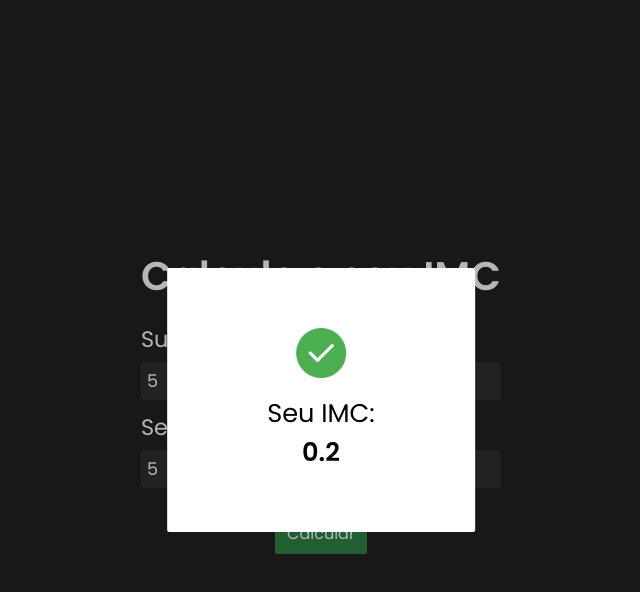
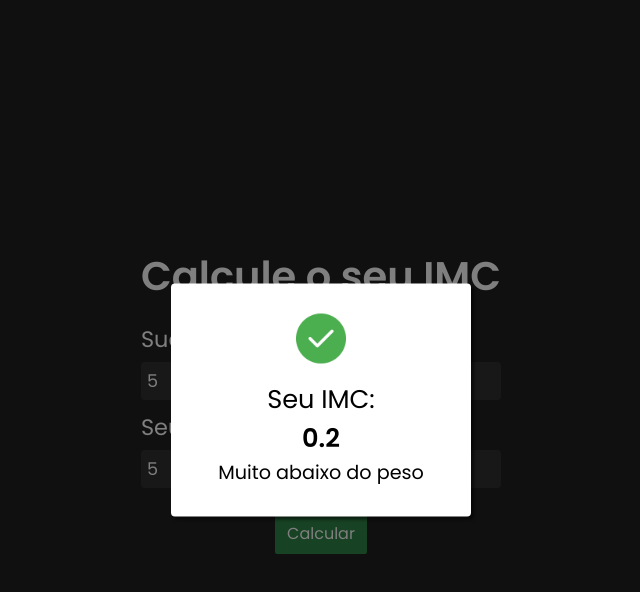
Before and after one commit to leeool/Calculadora-IMC-JS, a plain HTML site: page index.html in a window 1280 px wide. Both pictures are taken after typing "5", "5" into the empty fields and a click on the button "Calcular". Shown: the whole page, without its empty margins (319-959 px from the left). Drawn offline with Linux system fonts and the light colour scheme.

Commit message:
:sparkles: NEW: Add IMC Feedback Log

```diff
--- a/app.js
+++ b/app.js
@@ -2,40 +2,67 @@ const form = document.querySelector("form")
 const inputAltura = document.querySelector('[data-js="altura"]')
 const inputPeso = document.querySelector('[data-js="peso"]')
 const popUp = document.querySelector('[data-js="popup"]')
-const popUpImage = document.querySelector('[data-js="popup"] img')
 const resultadoContainer = document.querySelector('[data-js="resultado"]')
-const bgBlack = document.querySelector('[data-js="bg-black"]')
+const imcLogContainer = document.querySelector('[data-js="IMC-log"]')
 const main = document.querySelector("main")
 
 form.addEventListener("submit", (event) => {
   event.preventDefault()
-  const valorPeso = inputPeso.value
-  const valorAltura = inputAltura.value
-  const imc = valorPeso / Math.pow(valorAltura, 2)
+  const imcValue = inputPeso.value / Math.pow(inputAltura.value, 2)
 
-  insertInfoIntoDOM(imc)
+  insertInfoIntoDOM(imcValue)
 
   showAndRemovePopUp()
 })
 
-const insertInfoIntoDOM = (imc) => {
-  if (!imc || imc === Infinity) {
-    popUpImage.src = "./cross.png"
+const insertInfoIntoDOM = (imcValue) => {
+  if (!imcValue || imcValue === Infinity) {
+    imcLogContainer.textContent = ""
+    popUp.firstElementChild.src = "./cross.png"
     resultadoContainer.textContent = "Algo deu errado"
   } else {
-    popUpImage.src = "./correct.png"
-    resultadoContainer.textContent = String(imc).slice(0, 5)
+    popUp.firstElementChild.src = "./correct.png"
+    resultadoContainer.textContent = String(imcValue).slice(0, 5)
+    showIMCLog(imcValue)
   }
 }
 
 const showAndRemovePopUp = () => {
   popUp.classList.add("popup-show")
-  bgBlack.classList.remove("d-none")
+  popUp.previousElementSibling.classList.remove("d-none")
 
   main.addEventListener("click", (event) => {
-    if (event.target === bgBlack) {
+    if (event.target === popUp.previousElementSibling) {
       popUp.classList.remove("popup-show")
-      bgBlack.classList.add("d-none")
+      popUp.previousElementSibling.classList.add("d-none")
     }
   })
 }
+
+const showIMCLog = (imcValue) => {
+  const imcLog = {
+    value1: "Muito abaixo do peso",
+    value2: "Abaixo do peso",
+    value3: "Peso normal",
+    value4: "Acima do peso",
+    value5: "Obesidade I",
+    value6: "Obesidade II (severa)",
+    value7: "Obesidade III (mórbida)"
+  }
+
+  if (imcValue <= 17) {
+    imcLogContainer.textContent = imcLog.value1
+  } else if (imcValue <= 18.49) {
+    imcLogContainer.textContent = imcLog.value2
+  } else if (imcValue <= 24.99) {
+    imcLogContainer.textContent = imcLog.value3
+  } else if (imcValue <= 29.99) {
+    imcLogContainer.textContent = imcLog.value4
+  } else if (imcValue <= 34.99) {
+    imcLogContainer.textContent = imcLog.value5
+  } else if (imcValue <= 39.99) {
+    imcLogContainer.textContent = imcLog.value6
+  } else {
+    imcLogContainer.textContent = imcLog.value7
+  }
+}
--- a/index.html
+++ b/index.html
@@ -36,8 +36,8 @@
       <img src="correct.png" alt="" width="50" height="50">
       <p>Seu IMC:</p>
       <span class="resultado" data-js="resultado">RSTD</span>
+      <span class="imc-info" data-js="IMC-log"></span>
     </div>
-
 
   </main>
 
--- a/style.css
+++ b/style.css
@@ -78,10 +78,12 @@ h1 {
   display: flex;
   flex-direction: column;
   align-items: center;
-  padding: 60px 100px;
-  border-radius: 2px;
+  padding: 30px 30px;
+  width: 300px;
+  border-radius: 4px;
   font-size: 1.6rem;
   transition: 0.3s top;
+  box-shadow: 3px 3px 3px 0px rgba(0, 0, 0, 0.53);
 }
 
 .popup img {
@@ -96,10 +98,18 @@ h1 {
   top: 50%;
 }
 
+.resultado,
+.imc-info {
+  color: black;
+  text-align: center;
+}
+
 .resultado {
-  color: black;
   font-weight: 600;
-  text-align: center;
+}
+
+.imc-info {
+  font-size: 1.2rem;
 }
 
 .d-none {
@@ -107,7 +117,7 @@ h1 {
 }
 
 .bg-black {
-  background-color: #00000049;
+  background-color: rgba(0, 0, 0, 0.5);
   height: 100vh;
   width: 100vw;
   position: absolute;
```
